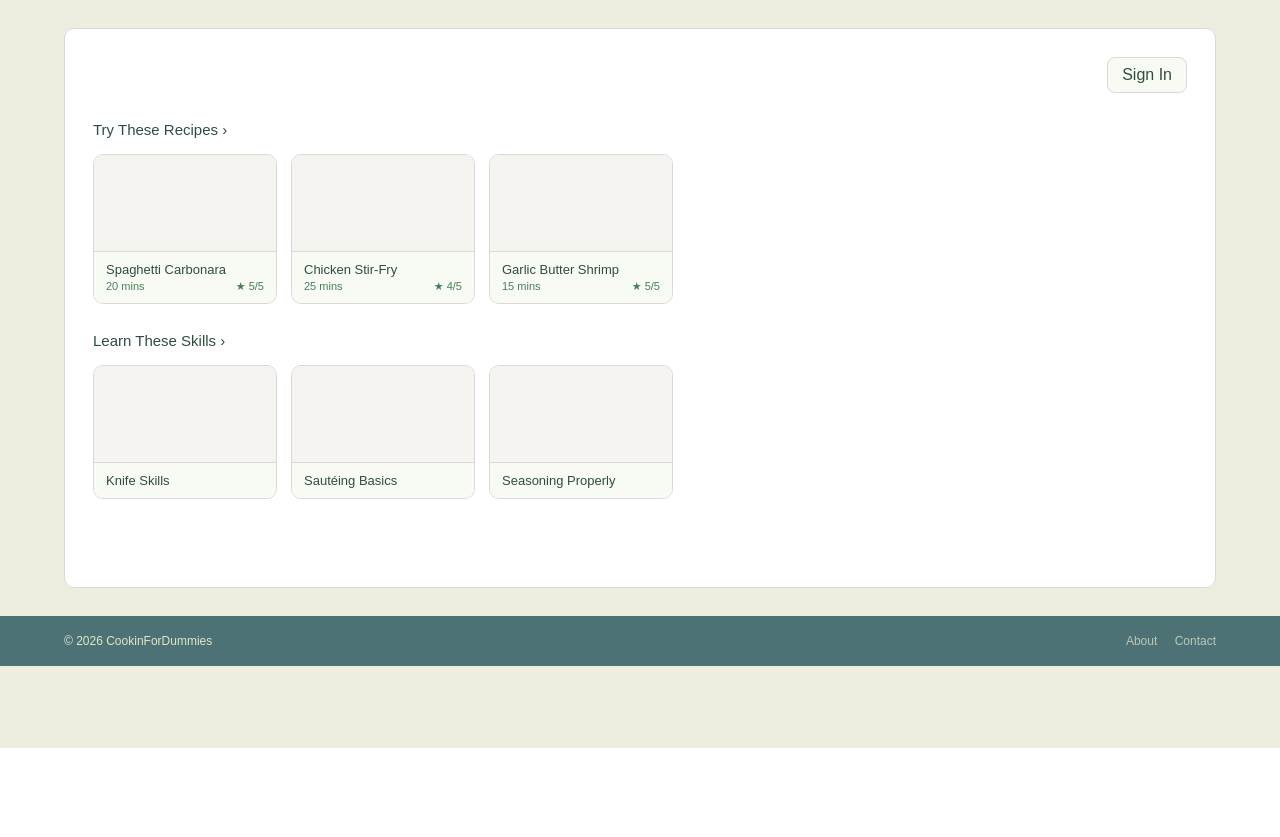
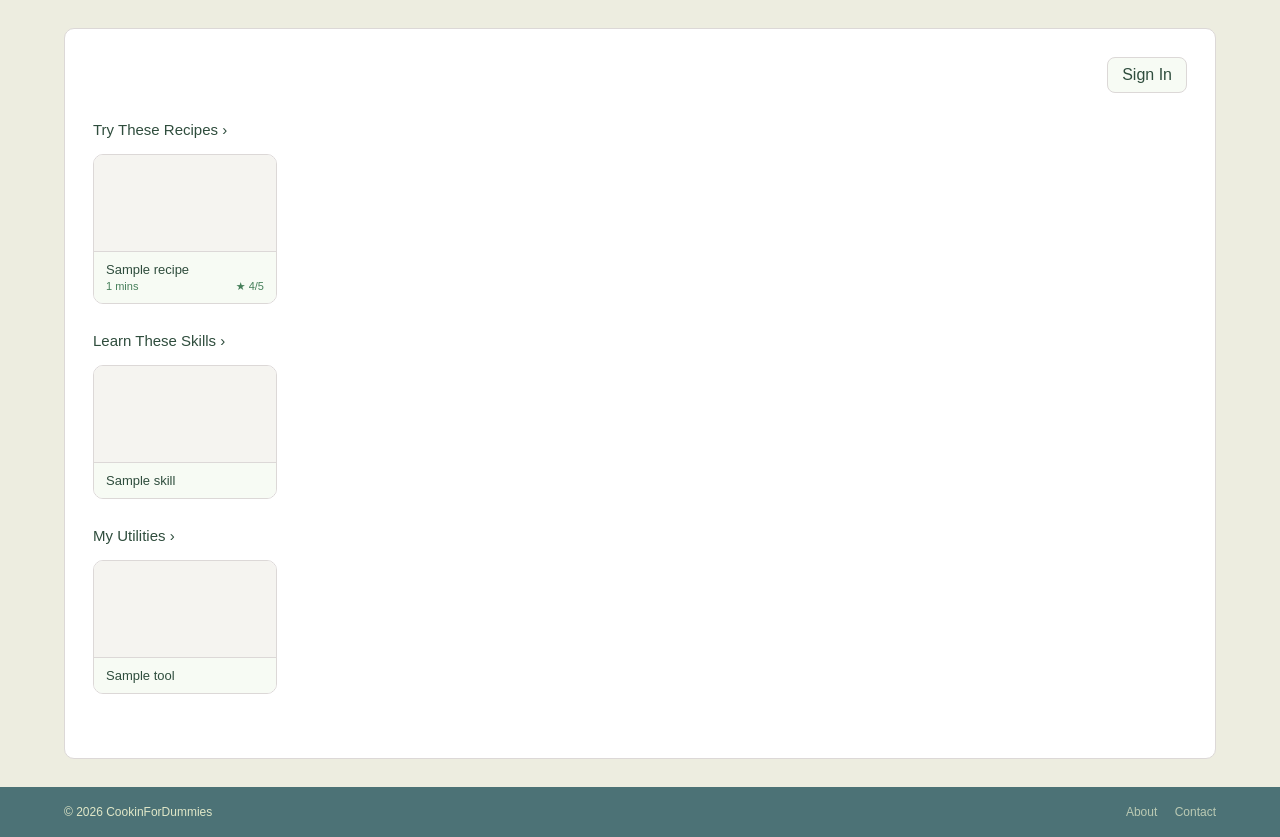
Before and after one commit to 347s26/CookinForDummies, a Django app: page / in a window 1280 px wide. Shown: the part 52-889 px from the top of the page. Before the commit the page ends 800 px from the top, so only its background shows below. Run offline with Django 5.2, Linux system fonts and the light colour scheme; tables that the repository leaves empty hold one stand-in row (values such as "Sample post").

Commit message:
reads from db on landing page

```diff
--- a/catalog/templates/index.html
+++ b/catalog/templates/index.html
@@ -8,55 +8,59 @@
 
 <h2 class="section-title" title="Sample recipes to explore">Try These Recipes ›</h2>
 <div class="recipe-list">
-    <a href="#" class="recipe-card-link">
+    {% for recipe in featured_recipes %}
+    <a href="{{ recipe.get_absolute_url }}" class="recipe-card-link">
         <div class="recipe-card">
             <div class="recipe-card-image"></div>
             <div class="recipe-card-bottom">
-                <p class="recipe-title">Spaghetti Carbonara</p>
-                <div class="recipe-meta"><span>20 mins</span><span>★ 5/5</span></div>
+                <p class="recipe-title">{{ recipe.title }}</p>
+                <div class="recipe-meta"><span>{{ recipe.time_to_make }} mins</span><span>★ {{ recipe.rating }}/5</span></div>
             </div>
         </div>
     </a>
-    <a href="#" class="recipe-card-link">
-        <div class="recipe-card">
-            <div class="recipe-card-image"></div>
-            <div class="recipe-card-bottom">
-                <p class="recipe-title">Chicken Stir-Fry</p>
-                <div class="recipe-meta"><span>25 mins</span><span>★ 4/5</span></div>
-            </div>
+    {% empty %}
+    <div class="recipe-card">
+        <div class="recipe-card-bottom">
+            <p class="recipe-title">No recipes found yet.</p>
         </div>
-    </a>
-    <a href="#" class="recipe-card-link">
-        <div class="recipe-card">
-            <div class="recipe-card-image"></div>
-            <div class="recipe-card-bottom">
-                <p class="recipe-title">Garlic Butter Shrimp</p>
-                <div class="recipe-meta"><span>15 mins</span><span>★ 5/5</span></div>
-            </div>
-        </div>
-    </a>
+    </div>
+    {% endfor %}
 </div>
 
 <h2 class="section-title" title="Starter techniques to practice">Learn These Skills ›</h2>
 <div class="recipe-list">
+    {% for skill in featured_skills %}
     <div class="recipe-card">
         <div class="recipe-card-image"></div>
         <div class="recipe-card-bottom">
-            <p class="recipe-title">Knife Skills</p>
+            <p class="recipe-title">{{ skill.name }}</p>
         </div>
     </div>
+    {% empty %}
+    <div class="recipe-card">
+        <div class="recipe-card-bottom">
+            <p class="recipe-title">No skills found yet.</p>
+        </div>
+    </div>
+    {% endfor %}
+</div>
+
+<h2 class="section-title" title="Kitchen tools you can track">My Utilities ›</h2>
+<div class="recipe-list">
+    {% for tool in featured_tools %}
     <div class="recipe-card">
         <div class="recipe-card-image"></div>
         <div class="recipe-card-bottom">
-            <p class="recipe-title">Sautéing Basics</p>
+            <p class="recipe-title">{{ tool.name }}</p>
         </div>
     </div>
+    {% empty %}
     <div class="recipe-card">
-        <div class="recipe-card-image"></div>
         <div class="recipe-card-bottom">
-            <p class="recipe-title">Seasoning Properly</p>
+            <p class="recipe-title">No tools found yet.</p>
         </div>
     </div>
+    {% endfor %}
 </div>
 
 {% endblock %}
--- a/catalog/views.py
+++ b/catalog/views.py
@@ -12,13 +12,14 @@ def index(request):
     """View function for home page of site.
     Displays index page as the default home page."""
 
-    #allRecipes = Recipe.objects.all()
-    #allIngredients = Ingredient.objects.all()
-    #
+    featured_recipes = Recipe.objects.all()[:3]
+    featured_skills = Skill.objects.all()[:3]
+    featured_tools = Tool.objects.all()[:3]
 
     context = {
-        #'allRecipes': allRecipes,
-        #'allIngredients': allIngredients,
+        'featured_recipes': featured_recipes,
+        'featured_skills': featured_skills,
+        'featured_tools': featured_tools,
     }
 
     return render(request, 'index.html', context=context)
--- a/project/settings.py
+++ b/project/settings.py
@@ -25,7 +25,7 @@ SECRET_KEY = 'django-insecure-l0x#ed_*mhz0za97maiei+i!*x%0osi$&x!4$m1qjglt4f0jo_
 # SECURITY WARNING: don't run with debug turned on in production!
 DEBUG = True
 
-ALLOWED_HOSTS = []
+ALLOWED_HOSTS = ['127.0.0.1', 'localhost']
 
 
 # Application definition
```
